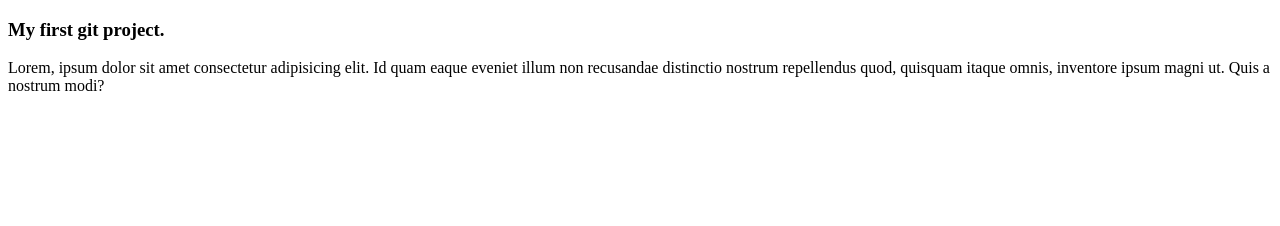
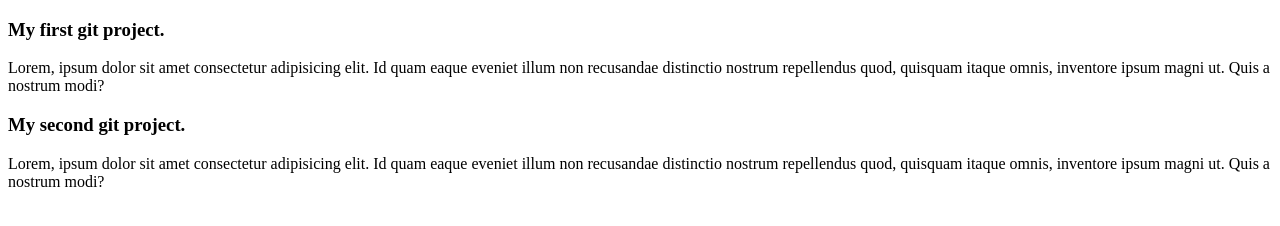
Before and after one commit to shakawat777/demoforgit, a plain HTML site: page index.html in a window 1280 px wide. Drawn offline with Linux system fonts and the light colour scheme.

Commit message:
my second git commit

```diff
--- a/index.html
+++ b/index.html
@@ -8,5 +8,7 @@
 <body>
     <h3>My first git project.</h3>
     <p>Lorem, ipsum dolor sit amet consectetur adipisicing elit. Id quam eaque eveniet illum non recusandae distinctio nostrum repellendus quod, quisquam itaque omnis, inventore ipsum magni ut. Quis a nostrum modi?</p>
+    <h3>My second git project.</h3>
+    <p>Lorem, ipsum dolor sit amet consectetur adipisicing elit. Id quam eaque eveniet illum non recusandae distinctio nostrum repellendus quod, quisquam itaque omnis, inventore ipsum magni ut. Quis a nostrum modi?</p>
 </body>
 </html>
```
